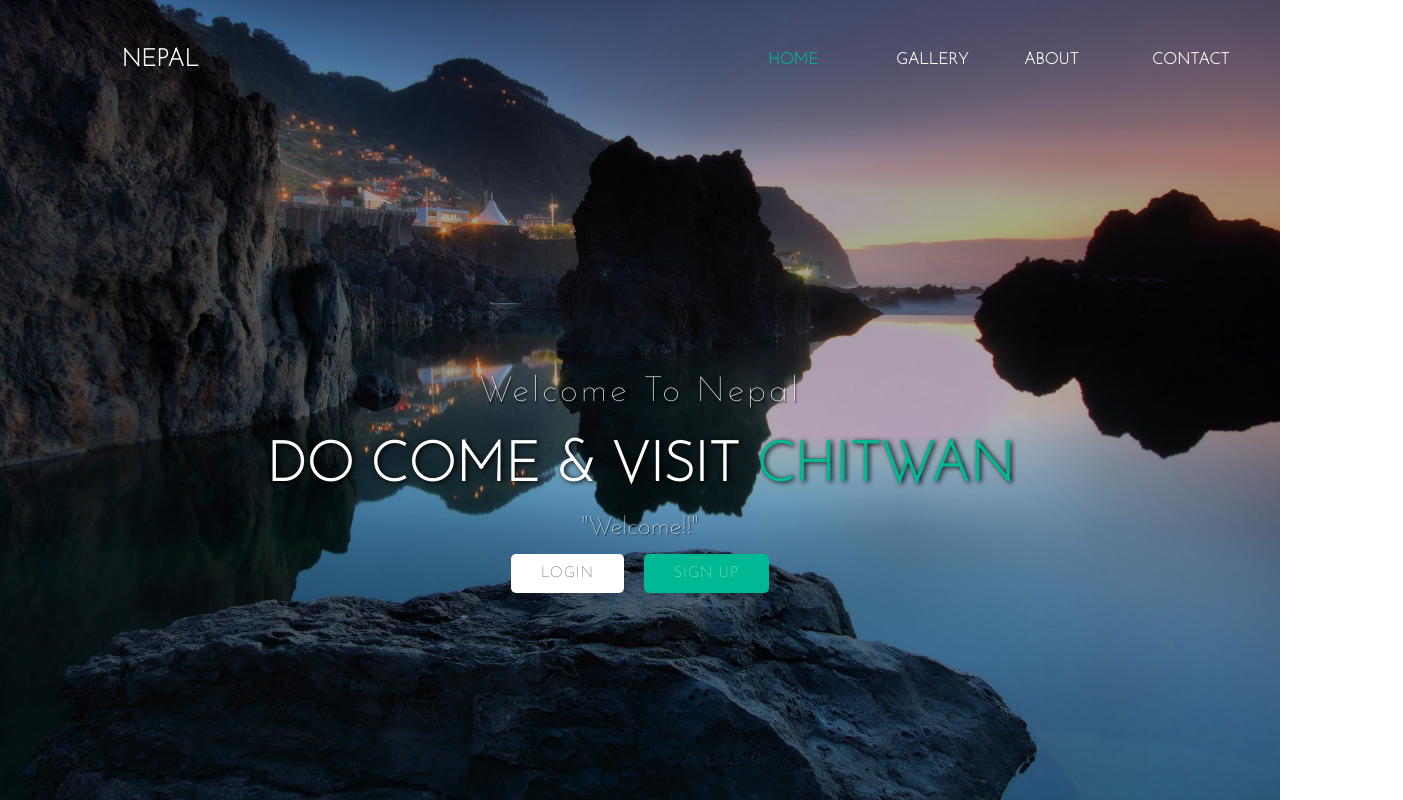
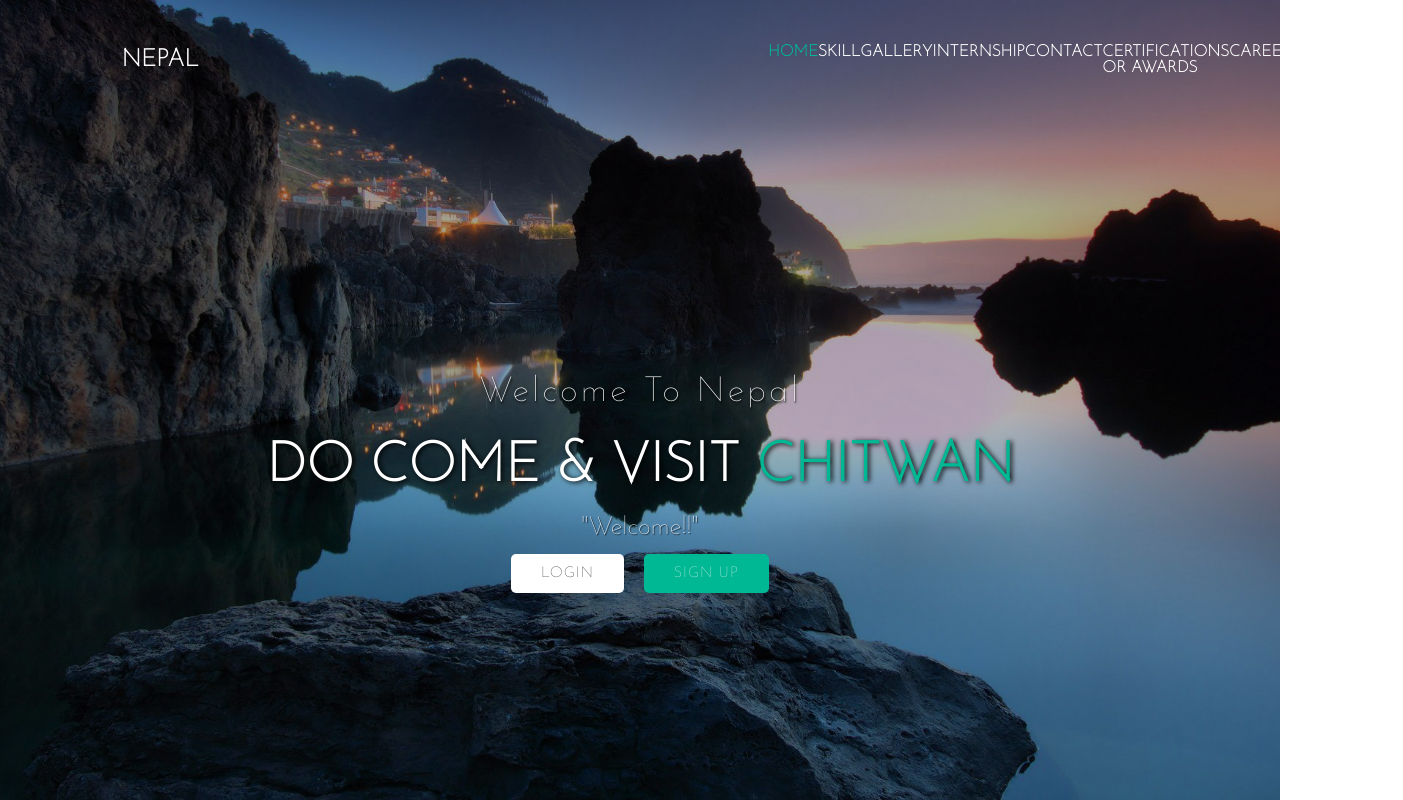
Before and after one commit to prashantrijal40/Nepal, a plain HTML site: page index.html in a window 1280 px wide. Shown: the whole page, 1403 px wide, since content can reach past the window. Drawn offline with nearby package versions, Linux system fonts and the light colour scheme.

Commit message:
Update index.html

```diff
--- a/index.html
+++ b/index.html
@@ -14,9 +14,15 @@
             <div class="logo"> <h1 class="animate__animated animate__heartBeat delay-2s">Nepal</h1> </div>
                 <div class="menu">
                 <a href="index.html">HOME</a>
-                <a href="gallery.html">GALLERY </a>
-                <a href="about.html"> ABOUT</a>
+                <a href="gallery.html">SKILL </a>
+                <a href="about.html"> GALLERY</a>
+                <a href="contact.html"> INTERNSHIP</a>
                 <a href="contact.html"> CONTACT</a>
+                <a href="contact.html"> CERTIFICATIONS OR AWARDS</a>
+                <a href="contact.html"> CAREER</a>
+                <a href="contact.html"> TESTIMONALS</a>
+
+
 
 
 
```
